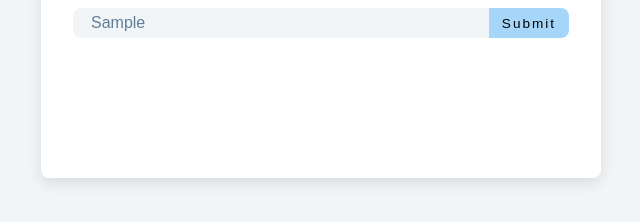
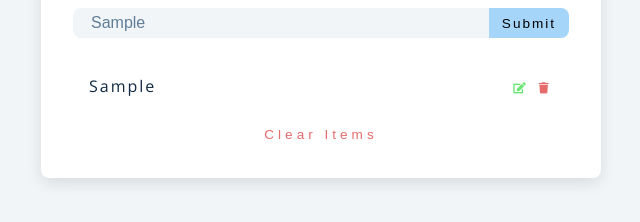
Before and after one commit to oauguste/groceryBud, a plain HTML site: page index.html in a window 1280 px wide. Both pictures are taken after typing "Sample" into the empty fields and a click on the button "Submit". Shown: the part 240-462 px from the top of the page, without its empty margins (319-959 px from the left). Drawn offline with nearby package versions, Linux system fonts and the light colour scheme.

Commit message:
adding items functionality

```diff
--- a/app.js
+++ b/app.js
@@ -23,11 +23,45 @@ function addItem(e) {
   const value = grocery.value;
   const id = new Date().getTime().toString();
   if (value && !editFlag) {
-    console.log("add item to the list");
+    const element = document.createElement("article");
+    //add class
+    element.classList.add("grocery-item");
+    // add ID
+    const attr = document.createAttribute("data-id");
+    attr.value = id;
+    element.setAttributeNode(attr);
+    element.innerHTML = `<p class="title">${value}</p>
+    <div class="btn-container">
+        <button type="button" class="edit-btn">
+            <i class="fas fa-edit"></i>
+        </button>
+        <button type="button" class="delete-btn">
+            <i class="fas fa-trash"></i>
+        </button>
+    </div>`;
+
+    //append child
+    list.appendChild(element);
+    //display alert
+    displayAlert("item added to the list", "success");
+    //show container
+    container.classList.add("show-container");
+    grocery.textContent = "";
   } else if (value && editFlag) {
     console.log("editing");
   } else {
-    console.log("empty value");
+    displayAlert("please enter value", "danger");
+  }
+  //display alert
+  function displayAlert(text, action) {
+    alert.textContent = text;
+    alert.classList.add(`alert-${action}`);
+
+    //remove alert
+    setTimeout(function () {
+      alert.textContent = "";
+      alert.classList.remove(`alert-${action}`);
+    }, 1000);
   }
 }
 // ****** LOCAL STORAGE **********
--- a/index.html
+++ b/index.html
@@ -25,17 +25,6 @@
         <!-- list -->
         <div class="grocery-container">
             <div class="grocery-list">
-                <article class="grocery-item">
-                    <p class="title">item</p>
-                    <div class="btn-container">
-                        <button type="button" class="edit-btn">
-                            <i class="fas fa-edit"></i>
-                        </button>
-                        <button type="button" class="delete-btn">
-                            <i class="fas fa-trash"></i>
-                        </button>
-                    </div>
-                </article>
             </div>
             <!-- clear btn -->
             <button type="button" class="clear-btn">clear items</button>
```
